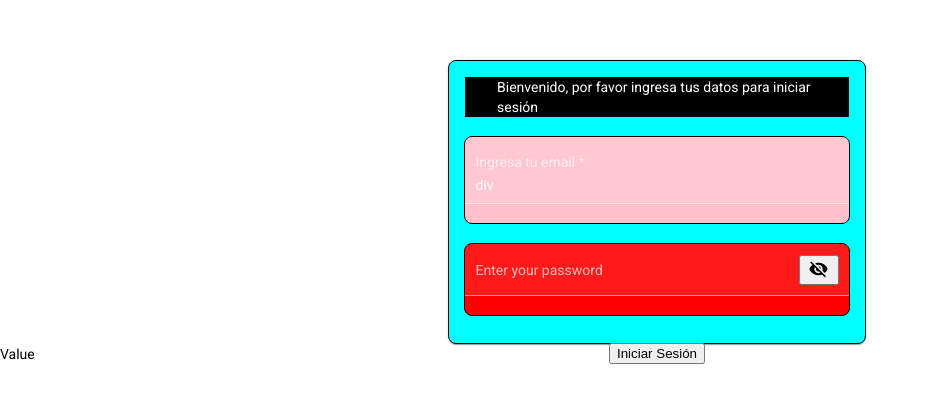
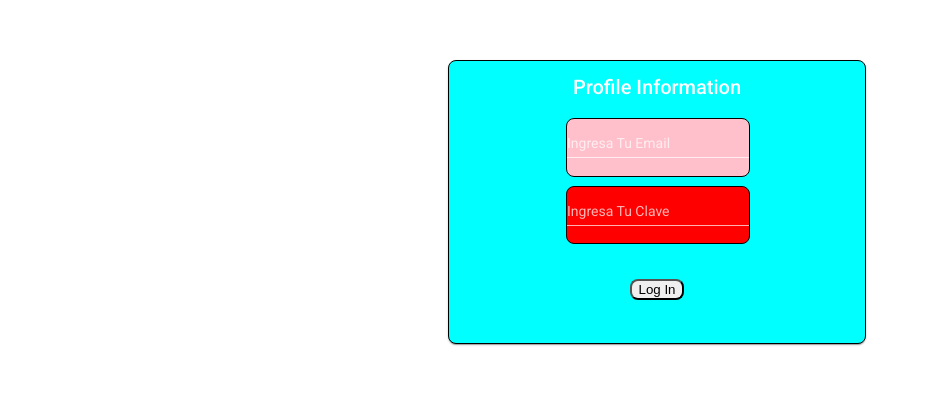
Before and after one commit to LichWolf/Escalab, an Angular app in the folder Angular/workout-app/: page / in a window 1280 px wide. Shown: the part 132-534 px from the top of the page, without its empty margins (0-929 px from the left). Built offline with nearby package versions, Linux system fonts and the light colour scheme.

Commit message:
formulario okey + recepcion de valor

```diff
--- a/Angular/workout-app/src/app/feature/login/login/login.component.html
+++ b/Angular/workout-app/src/app/feature/login/login/login.component.html
@@ -1,36 +1,25 @@
 <div class="Container">
-
+    <form [formGroup]="loginForm" (submit)="Submit()">
         <mat-card class="login">
-        <div class="loginHeader">
             <mat-card-header>
-                Bienvenido, por favor ingresa tus datos para iniciar sesión
+                <mat-card-title>Profile Information</mat-card-title>
             </mat-card-header>
-        </div>
-        <div class=" loginEmail">
-            <mat-form-field appearance="fill">
-                <mat-label>Ingresa tu email</mat-label>
-                <input matInput placeholder="pat@example.com" (formControl)="email" required>
-                div
+            <mat-card-content>
+                <div>
+                    <div class="loginEmail">
+                        <mat-form-field>
+                            <mat-label>Ingresa Tu Email</mat-label>
+                            <input formControlName="email" matInput="" type="email">
                         </mat-form-field>
                     </div>
                     <div class="loginPassword">
-            <mat-form-field appearance="fill">
-                <mat-label>Enter your password</mat-label>
-                <input matInput [type]="hide ? 'password' : 'text'">
-                <button mat-icon-button matSuffix (click)="hide = !hide" [attr.aria-label]="'Hide password'"
-                    [attr.aria-pressed]="hide">
-                    <mat-icon>{{hide ? 'visibility_off' : 'visibility'}}</mat-icon>
-                </button>
+                        <mat-form-field>
+                            <mat-label>Ingresa Tu Clave</mat-label>
+                            <input formControlName="password" matInput="" type="password">
                         </mat-form-field>
-
                     </div>
-
-        <mat-card-actions class="loginIn" align=end>
-            <button mat-button (click)="this.validateLogin();">
-                Iniciar Sesión
-            </button>
-        </mat-card-actions>
+                </div>
+            </mat-card-content>
+            <button class="loginIn" mat-raised-button color="primary" type="submit">Log In</button>
         </mat-card>
-
-    <p>Value{{email.value}}</p>
-</div>
+    </form>
--- a/Angular/workout-app/src/app/feature/login/login/login.component.ts
+++ b/Angular/workout-app/src/app/feature/login/login/login.component.ts
@@ -1,5 +1,10 @@
 import { Component, OnInit } from '@angular/core';
-import { FormControl, Validators } from '@angular/forms';
+import {
+  FormBuilder,
+  FormControl,
+  FormGroup,
+  Validators,
+} from '@angular/forms';
 import { LoginService } from 'src/app/services/login.service';
 
 @Component({
@@ -10,21 +15,24 @@ import { LoginService } from 'src/app/services/login.service';
 export class LoginComponent implements OnInit {
   email = new FormControl('', [Validators.required, Validators.email]);
   hide = true;
-  correo: string = '';
-  clave: string = '';
   isLoging: boolean = false;
+  loginForm!: FormGroup;
 
-  constructor(private _LoginService: LoginService) {}
+  constructor(private _LoginService: LoginService, private fb: FormBuilder) {}
 
   ngOnInit(): void {
     // this.getMailError();
     // console.log(this.form.controlName.value);
+    this.loginForm = this.fb.group({
+      email: [''],
+      password: [''],
+    });
   }
 
   public async validateLogin() {
     let response = await this._LoginService.getLoginData();
     // console.log(this.form.controls['email']).value;
-    this.clave = '';
+    // this.clave = '';
     // for (let i = 0; i < response.length; i++) {
     //   if (this.correo === response[i].email) {
     //     console.log('correo valido');
@@ -34,10 +42,8 @@ export class LoginComponent implements OnInit {
     //   }
     // }
   }
-  // getMailError() {
-  //   if (this.email.hasError('required')) {
-  //     return 'Debes ingresar un email';
-  //   }
-  //   return this.email.hasError('email') ? 'No es un email valido' : '';
-  // }
+
+  Submit() {
+    console.log(this.loginForm.value);
+  }
 }
--- a/Angular/workout-app/src/app/feature/login/login/login.module.ts
+++ b/Angular/workout-app/src/app/feature/login/login/login.module.ts
@@ -1,11 +1,10 @@
 import { NgModule } from '@angular/core';
 import { CommonModule } from '@angular/common';
-import {MatInputModule} from '@angular/material/input';
-import {MatCardModule} from '@angular/material/card';
-import {MatFormFieldModule} from '@angular/material/form-field';
-import {MatIconModule} from '@angular/material/icon';
-
-
+import { MatInputModule } from '@angular/material/input';
+import { MatCardModule } from '@angular/material/card';
+import { MatFormFieldModule } from '@angular/material/form-field';
+import { MatIconModule } from '@angular/material/icon';
+import { FormsModule, ReactiveFormsModule } from '@angular/forms';
 
 @NgModule({
   declarations: [],
@@ -14,11 +13,17 @@ import {MatIconModule} from '@angular/material/icon';
     MatInputModule,
     MatCardModule,
     MatFormFieldModule,
-    MatIconModule
+    MatIconModule,
+    FormsModule,
+    ReactiveFormsModule,
   ],
-  exports: [ MatInputModule,
+  exports: [
+    MatInputModule,
     MatCardModule,
     MatFormFieldModule,
-    MatIconModule]
+    MatIconModule,
+    FormsModule,
+    ReactiveFormsModule,
+  ],
 })
-export class LoginModule { }
+export class LoginModule {}
```
Lines whose indentation alone changed are shown as unchanged.
